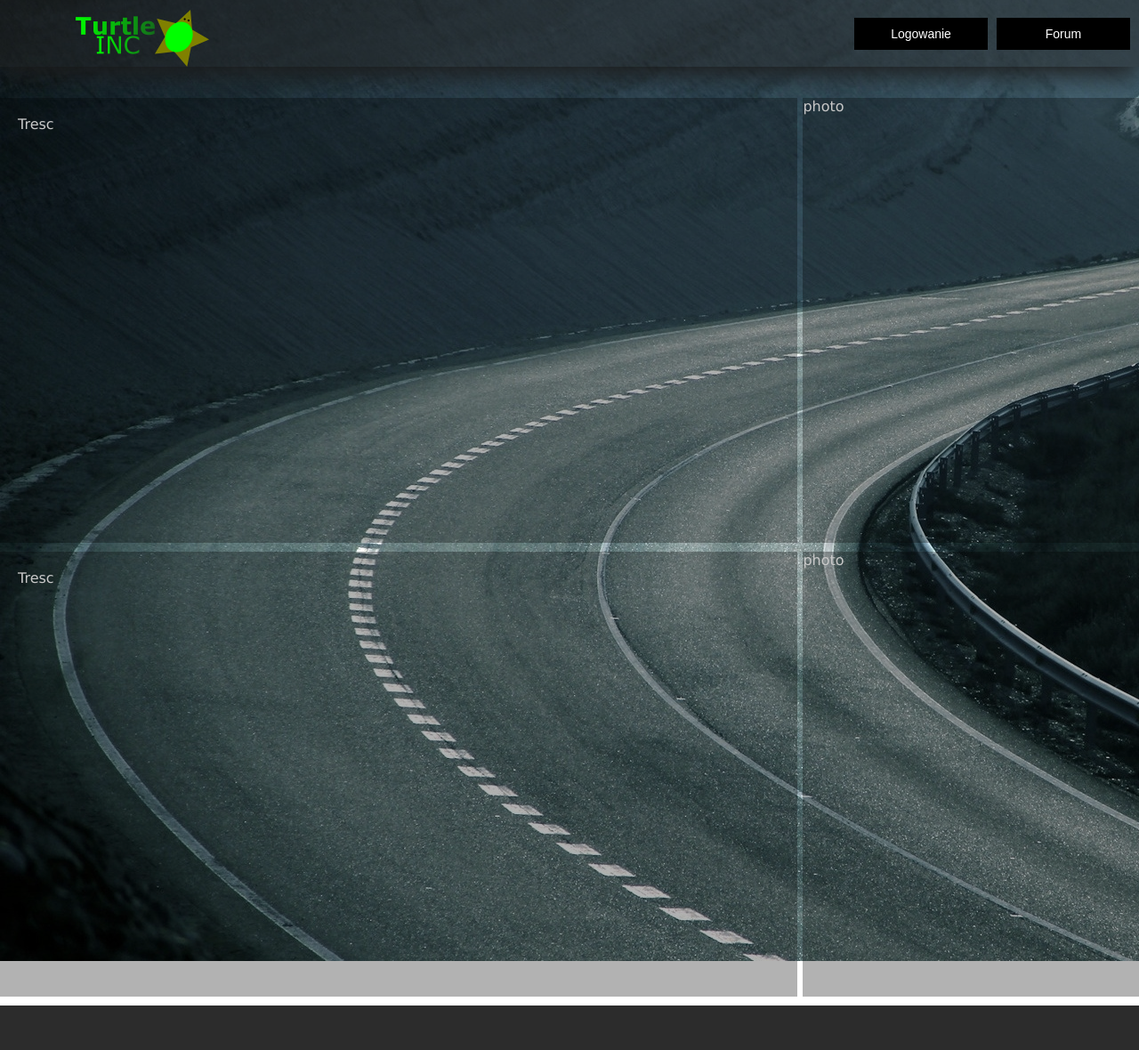
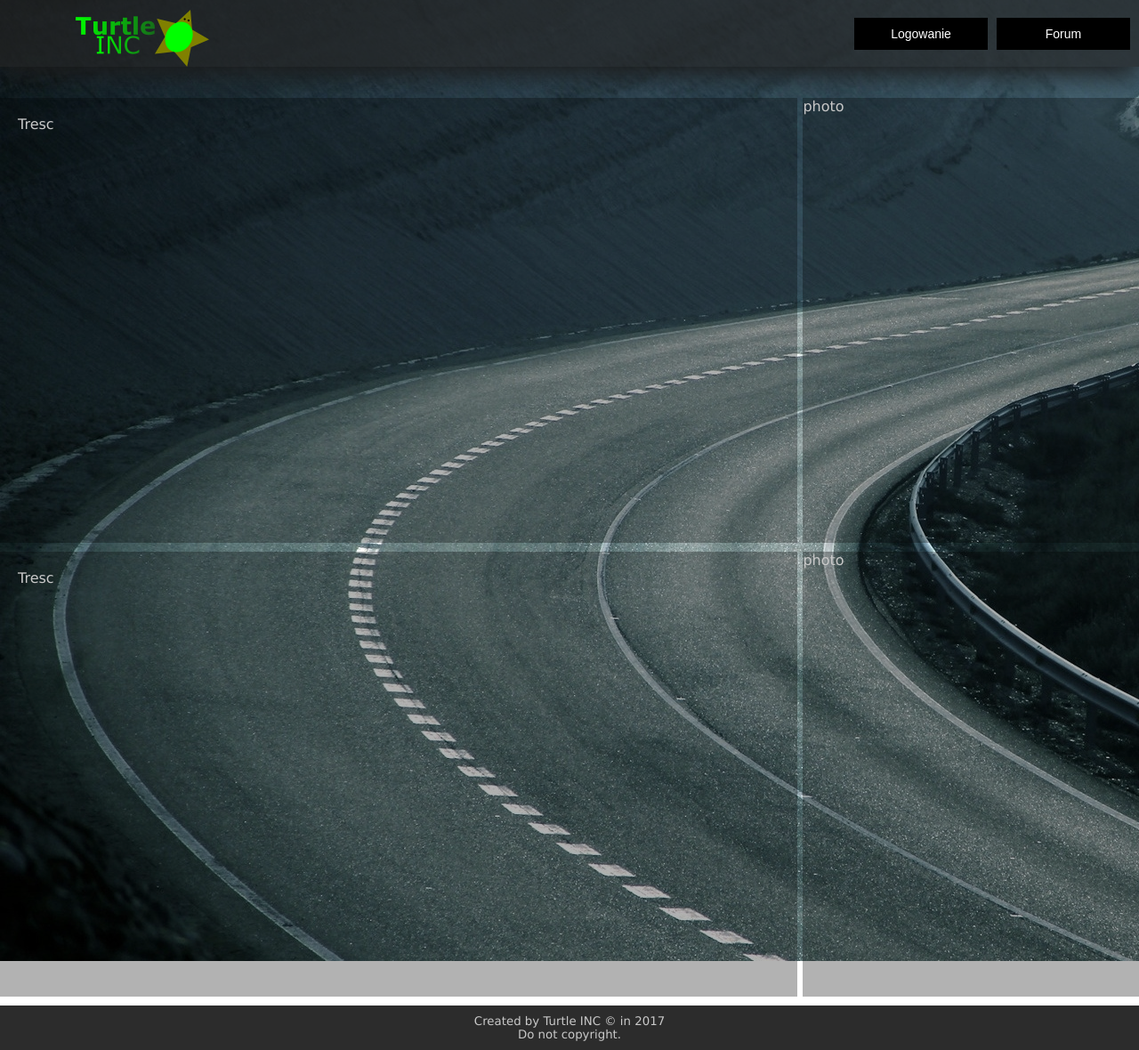
Before and after one commit to PawelKawula/Project-Turtle, a PHP site: page / in a window 1280 px wide. Shown: the whole page at 89% size. Run offline with PHP 8.4, Linux system fonts and the light colour scheme; some web fonts are replaced.

Commit message:
TUE upp 13:52

```diff
--- a/index.html
+++ b/index.html
@@ -8,6 +8,7 @@
         <link href="./style.css" rel="stylesheet">
     </head>
     <body>
+<!--====================== HEADER ===================-->
         <div class="div_header">
             <div class="div_logo">
             </div>
@@ -15,6 +16,7 @@
                  <button class="button">Logowanie</button><button class="button">Forum</button>
              </div>
         </div>
+<!--====================== MAIN CONTENT ===================-->
         <div id="frame">
             <div class="div_content">
                 Tresc
@@ -28,9 +30,11 @@
             <div class="div_photo">
                 photo
             </div>
+        </div>
+<!--====================== FOOTER ===================-->
         <div class="div_footer">
-
-            </div>
+            Created by Turtle INC &copy; in 2017 <br>
+            Do not copyright.
         </div>
     </body>
 </html>
--- a/style.css
+++ b/style.css
@@ -3,6 +3,7 @@
     padding: 0px;
     border: 0px;
     box-sizing: border-box;
+    color: #c9c9c9;
 }
 
 body {
@@ -18,7 +19,7 @@ body {
 .div_header {
     width: 100%;
     height: 75px;
-    background-color: rgba(38, 38, 38, 0.5);
+    background-color: rgba(38, 38, 38, 0.7);
     text-align: center;
     padding: 5px;
     position: fixed;
@@ -83,7 +84,6 @@ body {
     margin-bottom: 10px;
     margin-right: 0.5%;
     background-color: rgba(0, 0, 0, 0.3);
-    color: #c9c9c9;
 }
 
 .div_photo {
@@ -91,13 +91,14 @@ body {
     width: 29.5%;
     height: 500px;
     background-color: rgba(0, 0, 0, 0.3);
-    color: #c9c9c9;
 }
 
 .div_footer {
     float: left;
     width: 100%;
     height: 50px;
+    padding: 10px;
+    font-size: 10pt;
     text-align: center;
     background-color: #2c2c2c;
 }
--- /dev/null
+++ b/subsites/index.php
@@ -0,0 +1,3 @@
+<div class="content">
+    cuś
+</div>
```
Also changed, not shown: engine.php (added, +15 -0 lines). Lines whose indentation alone changed are shown as unchanged.
